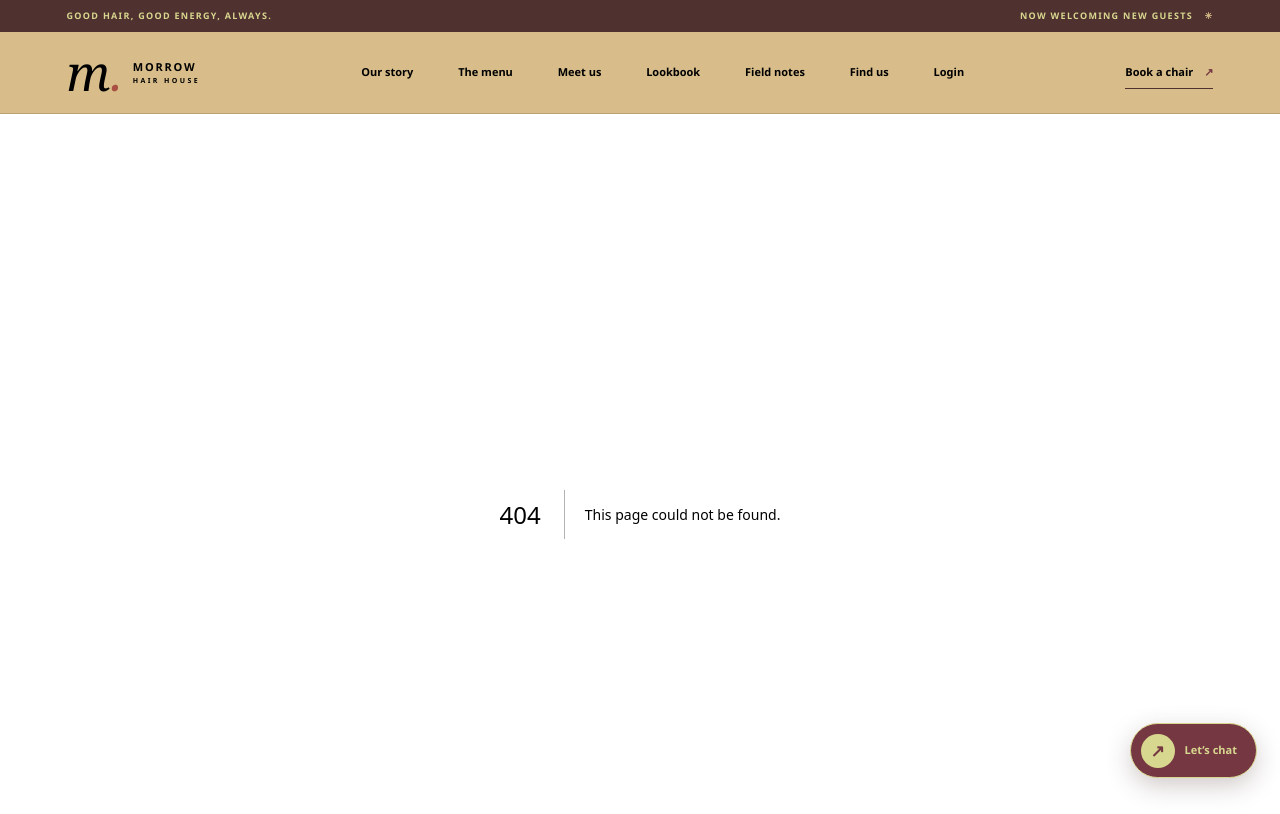
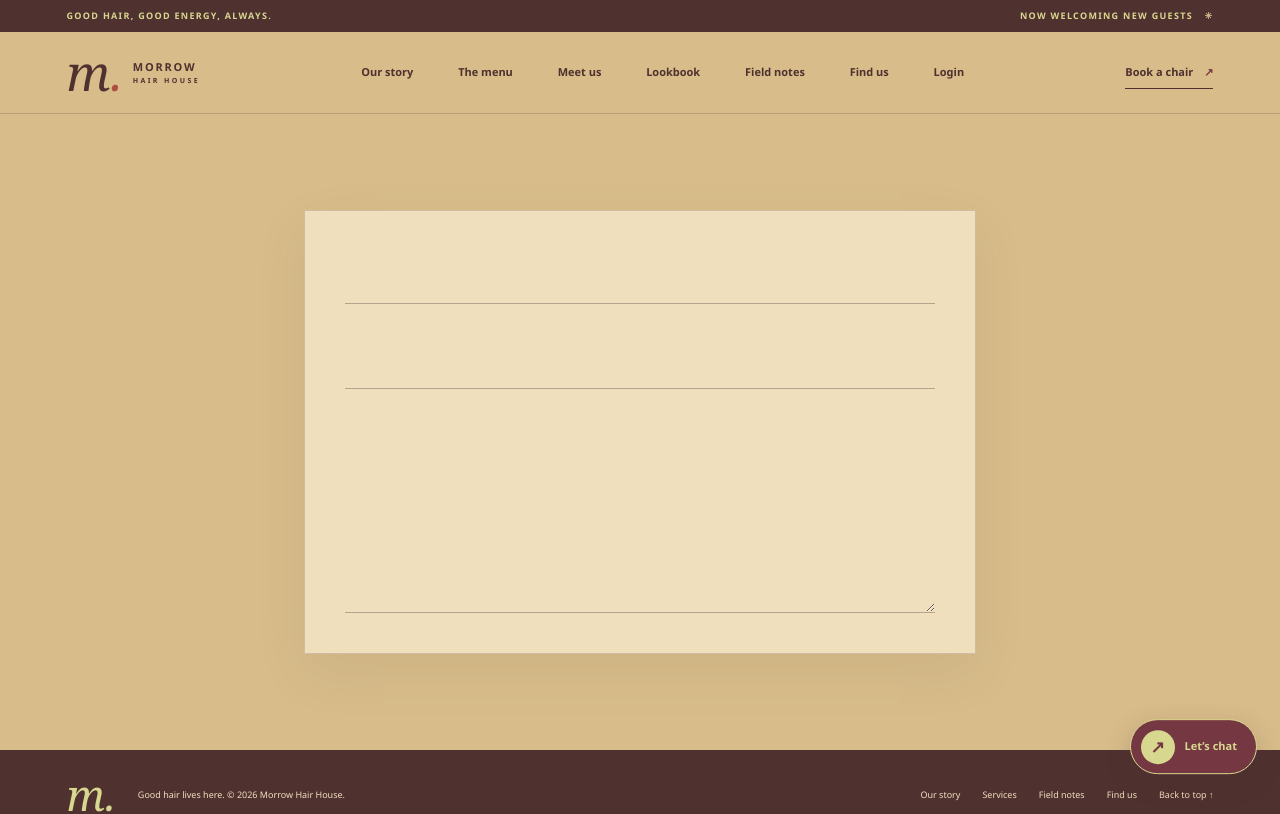
Before and after one commit to Cue-designs/salon-web, a Next.js app: page /names/article in a window 1280 px wide. Before the commit this address had no page. Shown: the top 814 px of the page. Built offline with nearby package versions, Linux system fonts and the light colour scheme.

Commit message:
Styled the form with Tailwind

```diff
--- /dev/null
+++ b/src/app/names/article/page.tsx
@@ -0,0 +1,30 @@
+const page = () => {
+  return (
+    <div className="px-6 py-16 sm:px-8 sm:py-24">
+      <form
+        action=""
+        className="mx-auto flex max-w-2xl flex-col gap-6 border border-[#4f3130]/20 bg-[#f0dfbd] p-6 shadow-[0_18px_50px_rgba(79,49,48,0.08)] sm:gap-8 sm:p-10"
+      >
+        <input
+          type="text"
+          name=""
+          id=""
+          className="w-full border-b border-[#4f3130]/35 bg-transparent px-1 py-3 text-base text-[#4f3130] outline-none transition placeholder:text-[#753742]/65 focus:border-[#aa5042] focus:ring-0 sm:text-lg"
+        />
+        <input
+          type="text"
+          name=""
+          id=""
+          className="w-full border-b border-[#4f3130]/35 bg-transparent px-1 py-3 text-base text-[#4f3130] outline-none transition placeholder:text-[#753742]/65 focus:border-[#aa5042] focus:ring-0 sm:text-lg"
+        />
+        <textarea
+          name=""
+          id=""
+          className="min-h-40 w-full resize-y border-b border-[#4f3130]/35 bg-transparent px-1 py-3 text-base leading-7 text-[#4f3130] outline-none transition placeholder:text-[#753742]/65 focus:border-[#aa5042] focus:ring-0 sm:min-h-48 sm:text-lg"
+        />
+      </form>
+    </div>
+  );
+};
+
+export default page;
```
